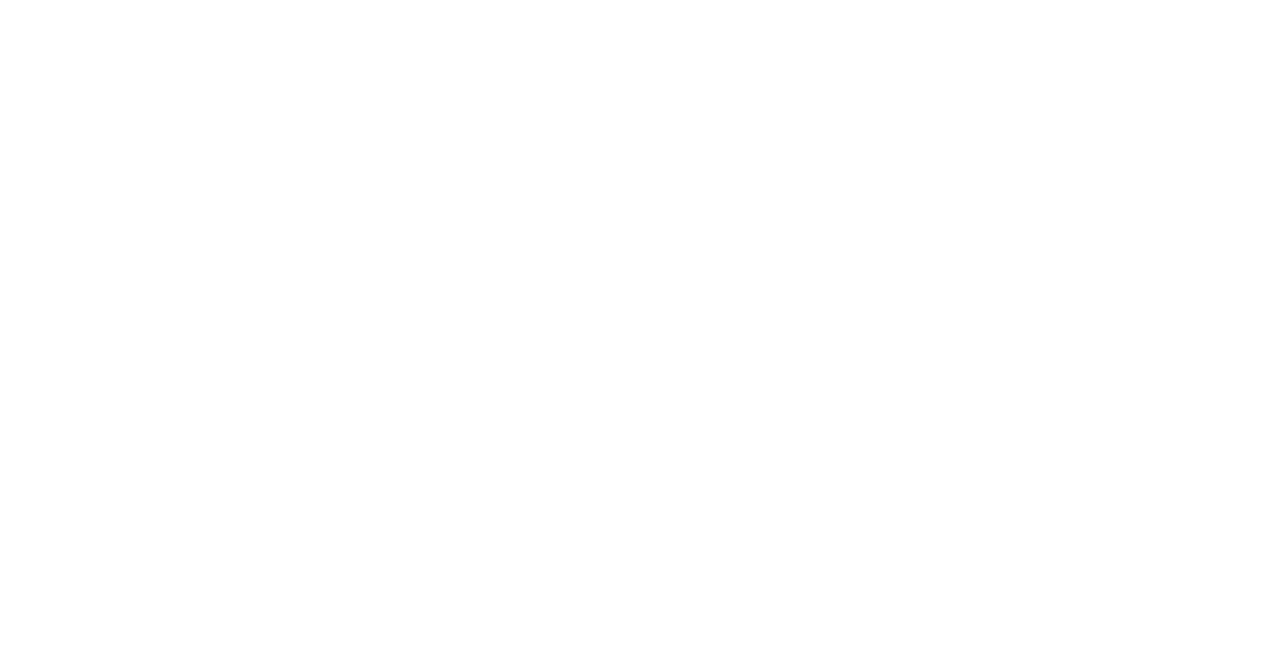
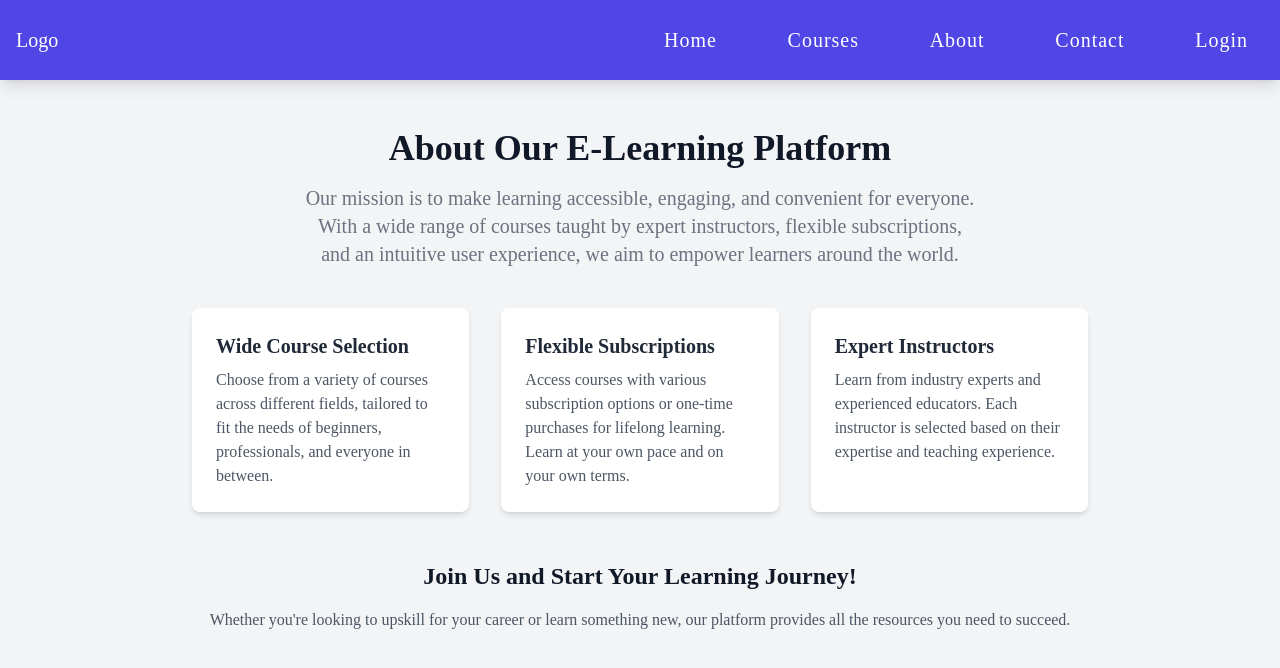
Before and after one commit to samuelraj2810/E-Learning-Platform, a React (Create React App) app in the folder client/: page /about in a window 1280 px wide. Before the commit this address had no page. Shown: the top 668 px of the page. Built offline with nearby package versions, Linux system fonts and the light colour scheme.

Commit message:
about page added

```diff
--- /dev/null
+++ b/client/src/Components/Student/Home/Aboutus.jsx
@@ -0,0 +1,68 @@
+import React, { useEffect } from "react";
+
+const Aboutus = () => {
+    useEffect(() => window.scrollTo(0, 0), []);
+
+  return (
+    <div className="bg-gray-100 py-12 px-4 sm:px-6 lg:px-8">
+      <div className="max-w-7xl mx-auto text-center">
+        <h2 className="text-3xl font-extrabold text-gray-900 sm:text-4xl">
+          About Our E-Learning Platform
+        </h2>
+        <p className="mt-4 max-w-2xl text-xl text-gray-500 mx-auto">
+          Our mission is to make learning accessible, engaging, and convenient
+          for everyone. With a wide range of courses taught by expert
+          instructors, flexible subscriptions, and an intuitive user experience,
+          we aim to empower learners around the world.
+        </p>
+      </div>
+
+      <div className="mt-10 max-w-4xl mx-auto grid gap-8 lg:grid-cols-3">
+        <div className="p-6 bg-white rounded-lg shadow-md">
+          <h3 className="text-xl font-bold text-gray-800">
+            Wide Course Selection
+          </h3>
+          <p className="mt-2 text-gray-600">
+            Choose from a variety of courses across different fields, tailored
+            to fit the needs of beginners, professionals, and everyone in
+            between.
+          </p>
+        </div>
+
+        <div className="p-6 bg-white rounded-lg shadow-md">
+          <h3 className="text-xl font-bold text-gray-800">
+            Flexible Subscriptions
+          </h3>
+          <p className="mt-2 text-gray-600">
+            Access courses with various subscription options or one-time
+            purchases for lifelong learning. Learn at your own pace and on your
+            own terms.
+          </p>
+        </div>
+
+        <div className="p-6 bg-white rounded-lg shadow-md">
+          <h3 className="text-xl font-bold text-gray-800">
+            Expert Instructors
+          </h3>
+          <p className="mt-2 text-gray-600">
+            Learn from industry experts and experienced educators. Each
+            instructor is selected based on their expertise and teaching
+            experience.
+          </p>
+        </div>
+      </div>
+
+      <div className="mt-12 text-center">
+        <h3 className="text-2xl font-bold text-gray-900">
+          Join Us and Start Your Learning Journey!
+        </h3>
+        <p className="mt-4 text-gray-600">
+          Whether you're looking to upskill for your career or learn something
+          new, our platform provides all the resources you need to succeed.
+        </p>
+      </div>
+    </div>
+  );
+};
+
+export default Aboutus;
--- a/client/src/Routers.js
+++ b/client/src/Routers.js
@@ -21,6 +21,7 @@
 import CourseContent from "./Components/Student/Course/CourseContent";
 import Success from "./Components/Student/Course/SuccessPage";
 import Cancel from "./Components/Student/Course/CancelPage";
+import Aboutus from "./Components/Student/Home/Aboutus";
 
 const Routers = () => {
   return (
@@ -30,6 +31,7 @@
         <Route path="/" element={<MainLayout />}>
           <Route index element={<Home />} /> {/* Default route for / */}
           <Route path="/courses" element={<Course/>} />
+          <Route path="/about" element={<Aboutus/>} />
           <Route path="/courses/coursedetails/:_id" element={<CourseContent/>} />
           <Route path="/success/:session_id" element={<Success/>} />
           <Route path="/cancel" element={<Cancel/>} />
```
